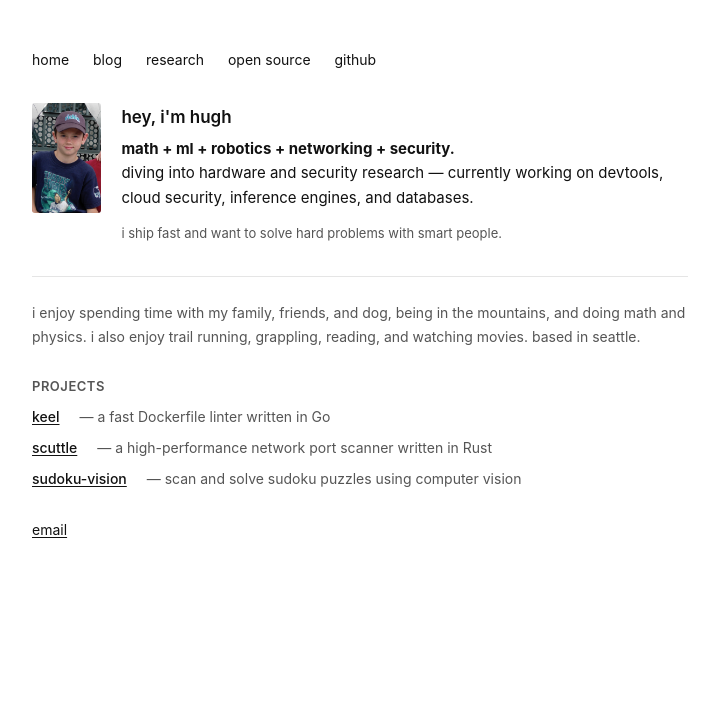
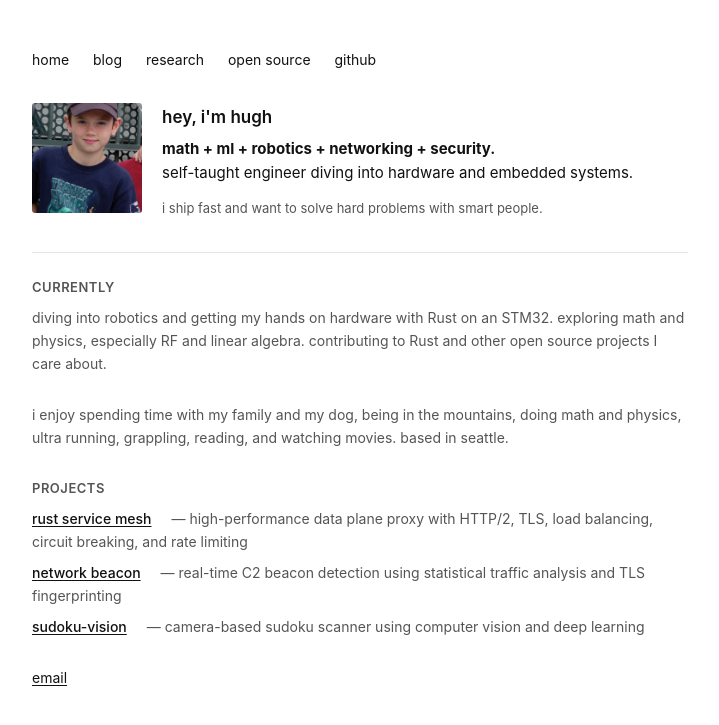
Before and after one commit to HueCodes/HueCodes.github.io, a Jekyll site: the page built from index.md, in a window 1280 px wide. Shown: the top 725 px of the page, without its empty margins (280-999 px from the left). Built offline with Jekyll 4.4.1, drawn with Linux system fonts in a browser that asks for light colours.

Commit message:
Update projects, add currently section, clean up intro

```diff
--- a/index.md
+++ b/index.md
@@ -16,7 +16,7 @@ title: home
     <img src="/assets/DSCN1683.jpeg" alt="Hugh's profile photo" class="photo">
     <div>
       <h1>hey, i'm hugh</h1>
-      <p><strong>math + ml + robotics + networking + security.</strong><br>diving into hardware and security research — currently working on devtools, cloud security, inference engines, and databases.</p>
+      <p><strong>math + ml + robotics + networking + security.</strong><br>self-taught engineer diving into hardware and embedded systems.</p>
       <p class="tagline">i ship fast and want to solve hard problems with smart people.</p>
     </div>
   </div>
@@ -25,22 +25,27 @@ title: home
 <hr class="divider">
 
 <div class="section">
-  <p>i enjoy spending time with my family, friends, and dog, being in the mountains, and doing math and physics. i also enjoy trail running, grappling, reading, and watching movies. based in seattle.</p>
+  <h2>currently</h2>
+  <p>diving into robotics and getting my hands on hardware with Rust on an STM32. exploring math and physics, especially RF and linear algebra. contributing to Rust and other open source projects I care about.</p>
+</div>
+
+<div class="section">
+  <p>i enjoy spending time with my family and my dog, being in the mountains, doing math and physics, ultra running, grappling, reading, and watching movies. based in seattle.</p>
 </div>
 
 <div class="section">
   <h2>projects</h2>
   <div class="project">
-    <a href="https://github.com/HueCodes/keel">keel</a>
-    <span>a fast Dockerfile linter written in Go</span>
+    <a href="https://github.com/HueCodes/Rust-ServiceMesh">rust service mesh</a>
+    <span>high-performance data plane proxy with HTTP/2, TLS, load balancing, circuit breaking, and rate limiting</span>
   </div>
   <div class="project">
-    <a href="https://github.com/HueCodes/Scuttle">scuttle</a>
-    <span>a high-performance network port scanner written in Rust</span>
+    <a href="https://github.com/HueCodes/Network-Beacon">network beacon</a>
+    <span>real-time C2 beacon detection using statistical traffic analysis and TLS fingerprinting</span>
   </div>
   <div class="project">
     <a href="https://github.com/HueCodes/sudoku-vision">sudoku-vision</a>
-    <span>scan and solve sudoku puzzles using computer vision</span>
+    <span>camera-based sudoku scanner using computer vision and deep learning</span>
   </div>
 </div>
 
```
